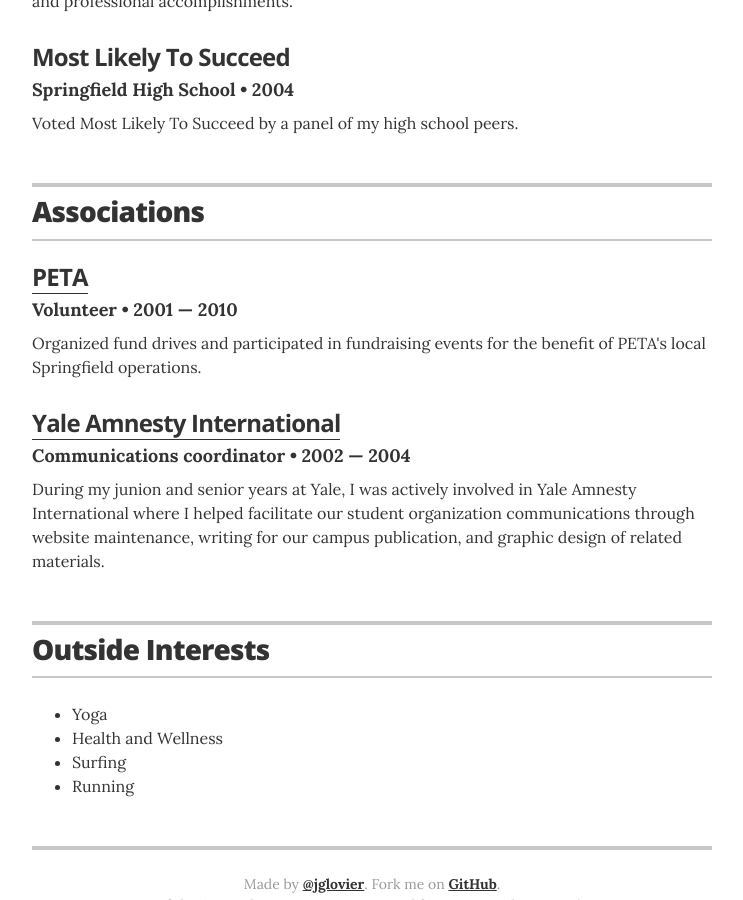
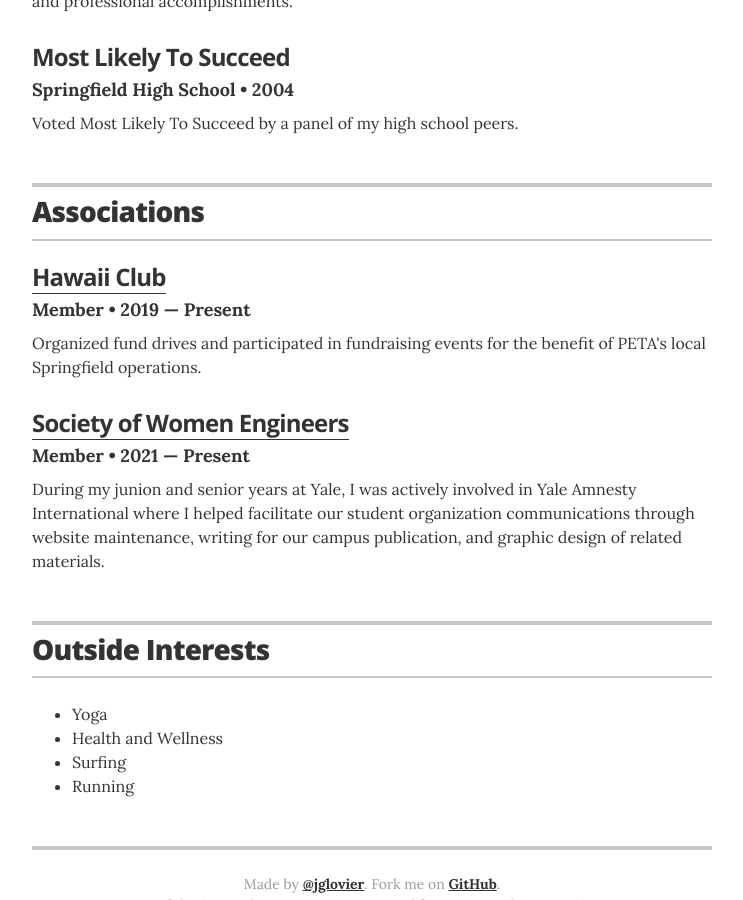
Before and after one commit to jglovier/resume-template, a Jekyll site: the page built from index.html, in a window 1280 px wide and 900 px high, scrolled down 2685 px. Shown: the whole window, without its empty margins (268-1011 px from the left). Built offline with Jekyll 4.4.1, drawn with Linux system fonts in a browser that asks for light colours.

Commit message:
Update associations.yml

```diff
--- a/_data/associations.yml
+++ b/_data/associations.yml
@@ -1,15 +1,15 @@
 # Associations
 # comment out the urls if you do not wish to display them
 
-- organization: PETA
-  role: Volunteer
-  year: 2001 &mdash; 2010
+- organization: Hawaii Club
+  role: Member
+  year: 2019 &mdash; Present
   url: https://www.peta.org/
   summary: Organized fund drives and participated in fundraising events for the benefit of PETA's local Springfield operations.
 
 
-- organization: Yale Amnesty International
-  role: Communications coordinator
-  year: 2002 &mdash; 2004
+- organization: Society of Women Engineers
+  role: Member
+  year: 2021 &mdash; Present
   url: http://campuspress.yale.edu/amnesty/
   summary: During my junion and senior years at Yale, I was actively involved in Yale Amnesty International where I helped facilitate our student organization communications through website maintenance, writing for our campus publication, and graphic design of related materials.
```
